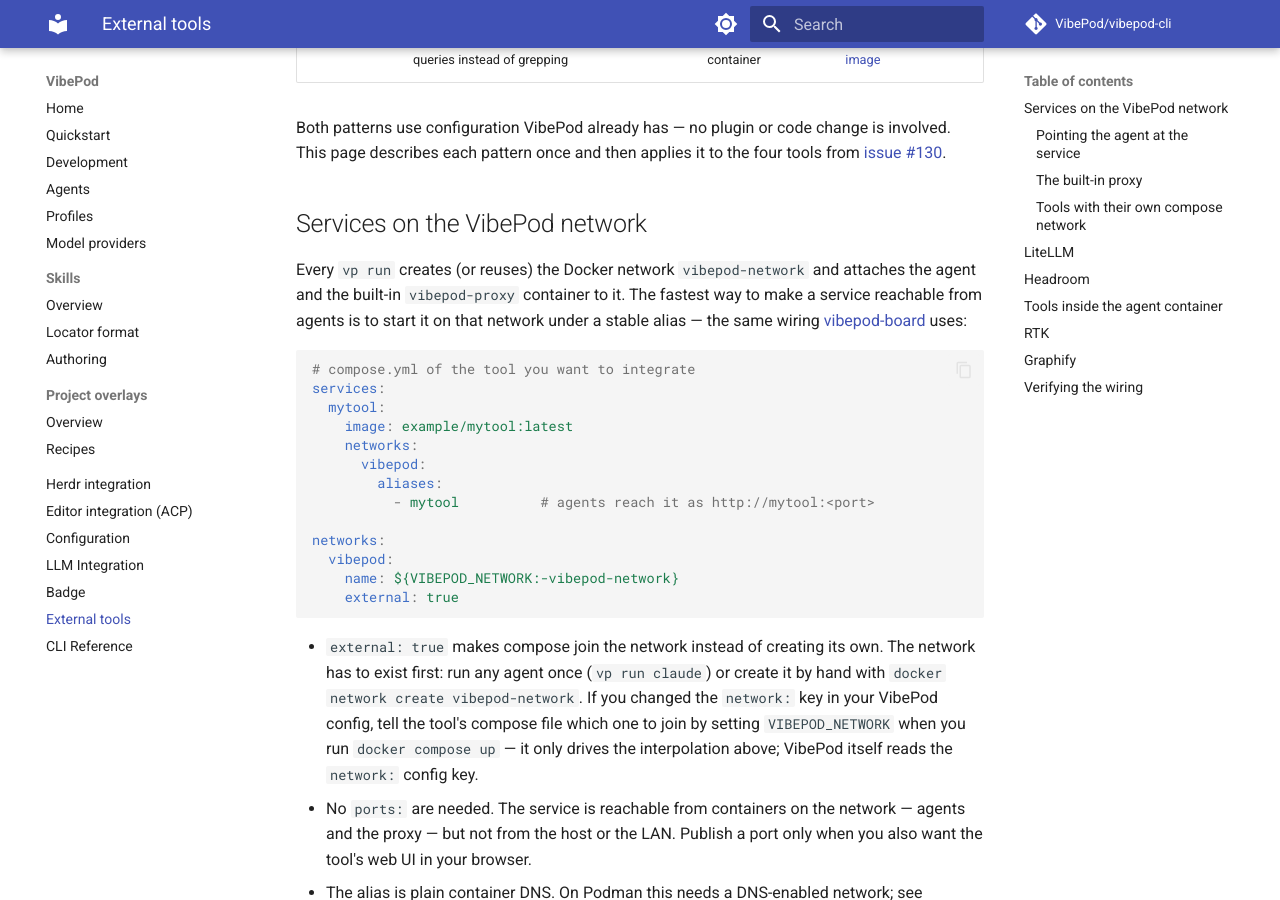
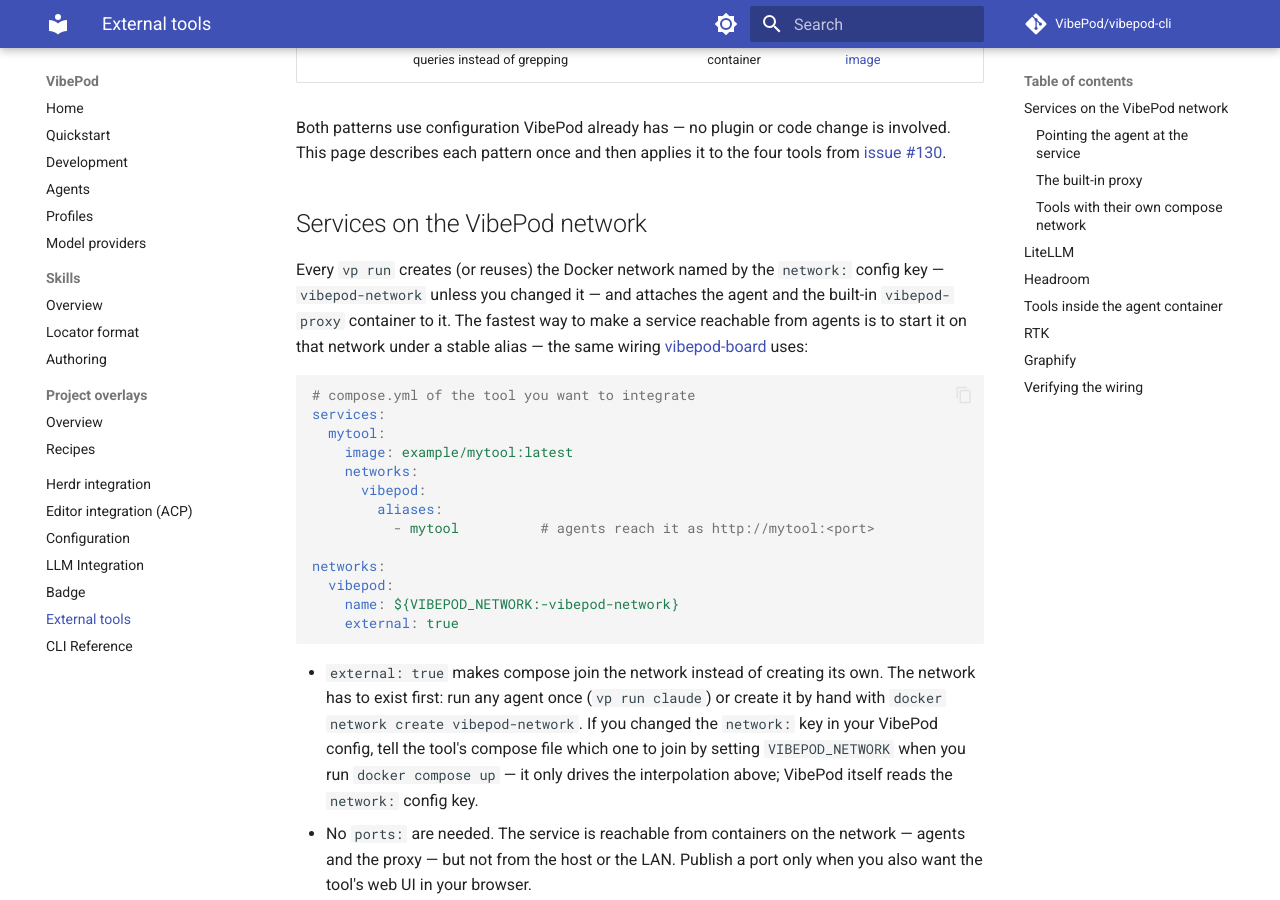
Before and after one commit to VibePod/vibepod-cli, an MkDocs documentation site: the page built from docs/integrations.md, in a window 1280 px wide and 900 px high, scrolled down 474 px. Built offline with MkDocs 1.6.1 and Material for MkDocs 9.7.7, drawn with Linux system fonts in a browser that asks for light colours; comment, search, counter and statistics services are not loaded; some of the changed text lies outside the part shown.

Commit message:
Refer to the configured VibePod network instead of a fixed name

````diff
--- a/docs/integrations.md
+++ b/docs/integrations.md
@@ -16,8 +16,9 @@
 
 ## Services on the VibePod network
 
-Every `vp run` creates (or reuses) the Docker network `vibepod-network` and
-attaches the agent and the built-in `vibepod-proxy` container to it. The
+Every `vp run` creates (or reuses) the Docker network named by the `network:`
+config key — `vibepod-network` unless you changed it — and attaches the agent
+and the built-in `vibepod-proxy` container to it. The
 fastest way to make a service reachable from agents is to start it on that
 network under a stable alias — the same wiring
 [vibepod-board](https://github.com/VibePod/vibepod-board/blob/main/compose.yml)
@@ -413,6 +414,7 @@
 ## Verifying the wiring
 
 ```bash
+# use your `network:` value if you changed it (see `vp config show`)
 docker network inspect vibepod-network --format '{{range .Containers}}{{.Name}} {{end}}'
 vp config show            # merged config: env, llm and init sections
 vp logs start             # requests to a sidecar alias appear like any other traffic
````
